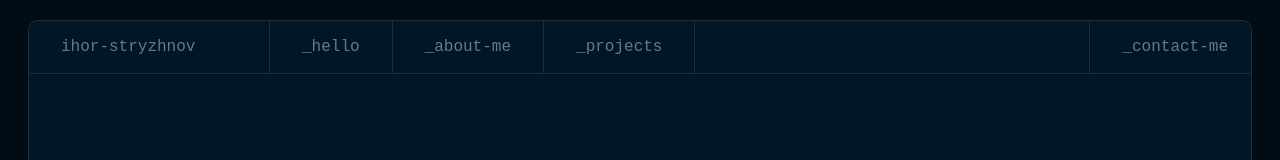
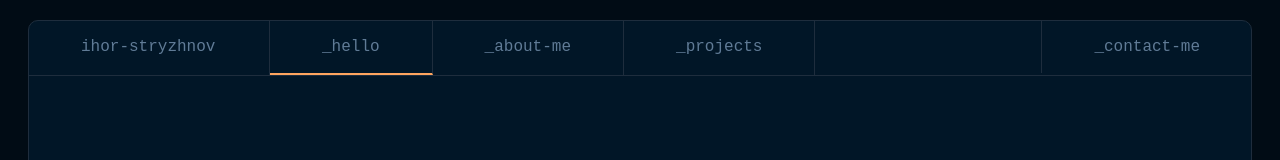
Before and after one commit to Totemy/portfolio-app, a Vue app: page / in a window 1280 px wide. Shown: the top 160 px of the page. Built offline with nearby package versions, Linux system fonts and the light colour scheme; no server answers; a web font is replaced by a local one.

Commit message:
Edited navbar

```diff
--- a/src/components/NavbarPage.vue
+++ b/src/components/NavbarPage.vue
@@ -1,22 +1,32 @@
 <template>
   <div class="navbar">
-    <div class="navbar__item">
+    <div class="navbar__item" >
       <router-link to="/"> ihor-stryzhnov</router-link></div>
-    <div  class="navbar__item">
+    <div  class="navbar__item" :class="{ 'active': activeRoute === '/' }">
       <router-link to="/"> _hello</router-link>
     </div>
-    <div class="navbar__item">
+    <div class="navbar__item" :class="{ 'active': activeRoute === '/about' }">
       <router-link to="/about"> _about-me</router-link>
     </div>
-    <div  class="navbar__item">
+    <div  class="navbar__item" :class="{ 'active': activeRoute === '/projects' }">
       <router-link to="/projects"> _projects</router-link>
     </div>
-
-    <div  class="navbar__item">
+    <div  class="navbar__item" :class="{ 'active': activeRoute === '/contact-me' }">
       <router-link to="/contact-me">  _contact-me</router-link>
     </div>
   </div>
 </template>
 <script>
-export default {}
+export default {
+  data() {
+    return {
+      activeRoute: '' // Initialize active route
+    };
+  },
+  watch: {
+    '$route'(to) {
+      this.activeRoute = to.path;
+    }
+  }
+}
 </script>
--- a/src/styles/_navbar.scss
+++ b/src/styles/_navbar.scss
@@ -12,11 +12,15 @@
       position: absolute;
       border-left: solid 1px $stroke;
       border-right: 0px;
-      right: 20px;
+      right: 28px;
     }
+  }
+  .active {
+    border-bottom: 2px solid #FEA55F;
   }
   a{
     color: $nav-font-color;
     text-decoration: none;
+    padding: 20px;
   }
 }
```
